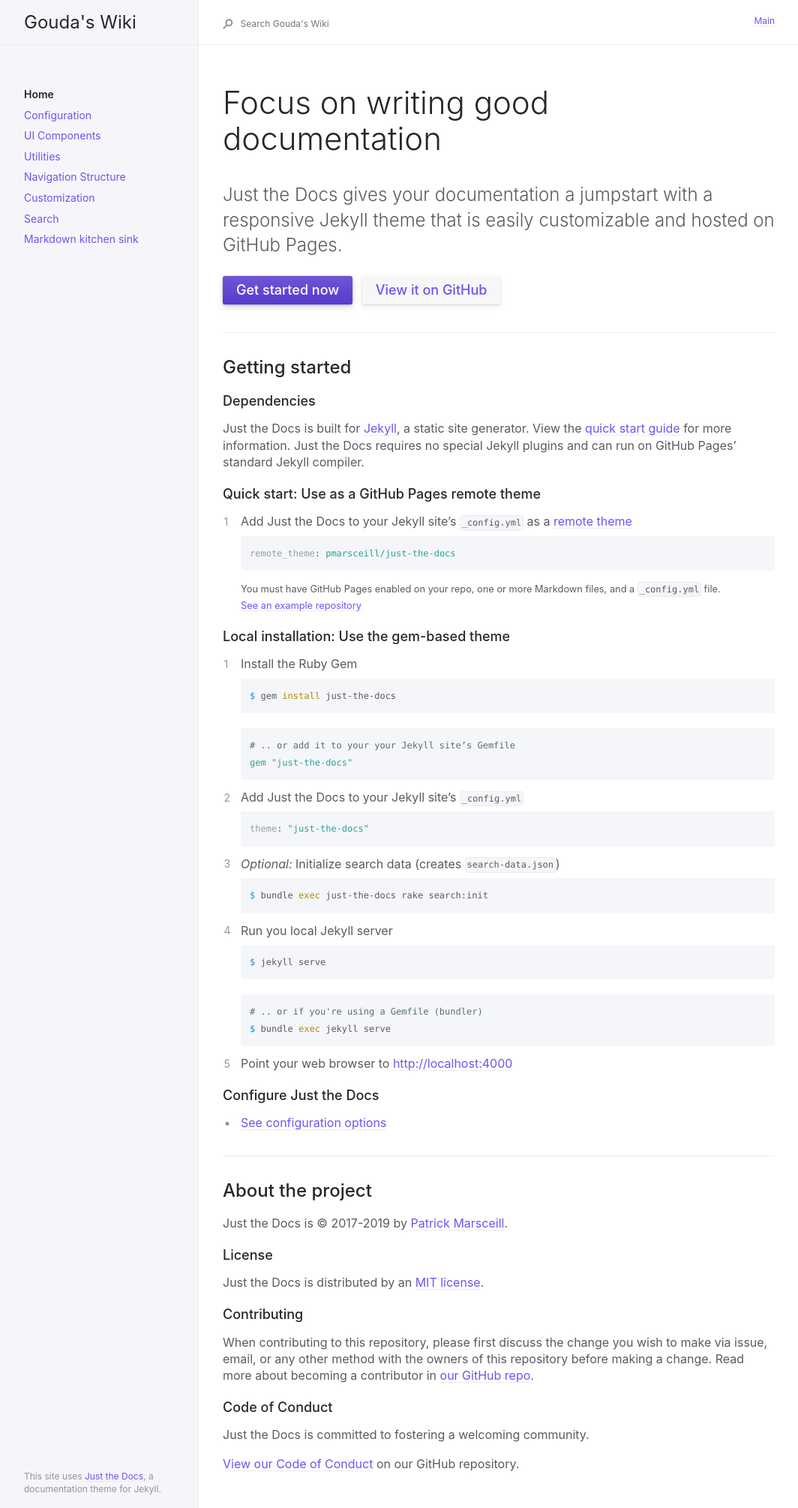
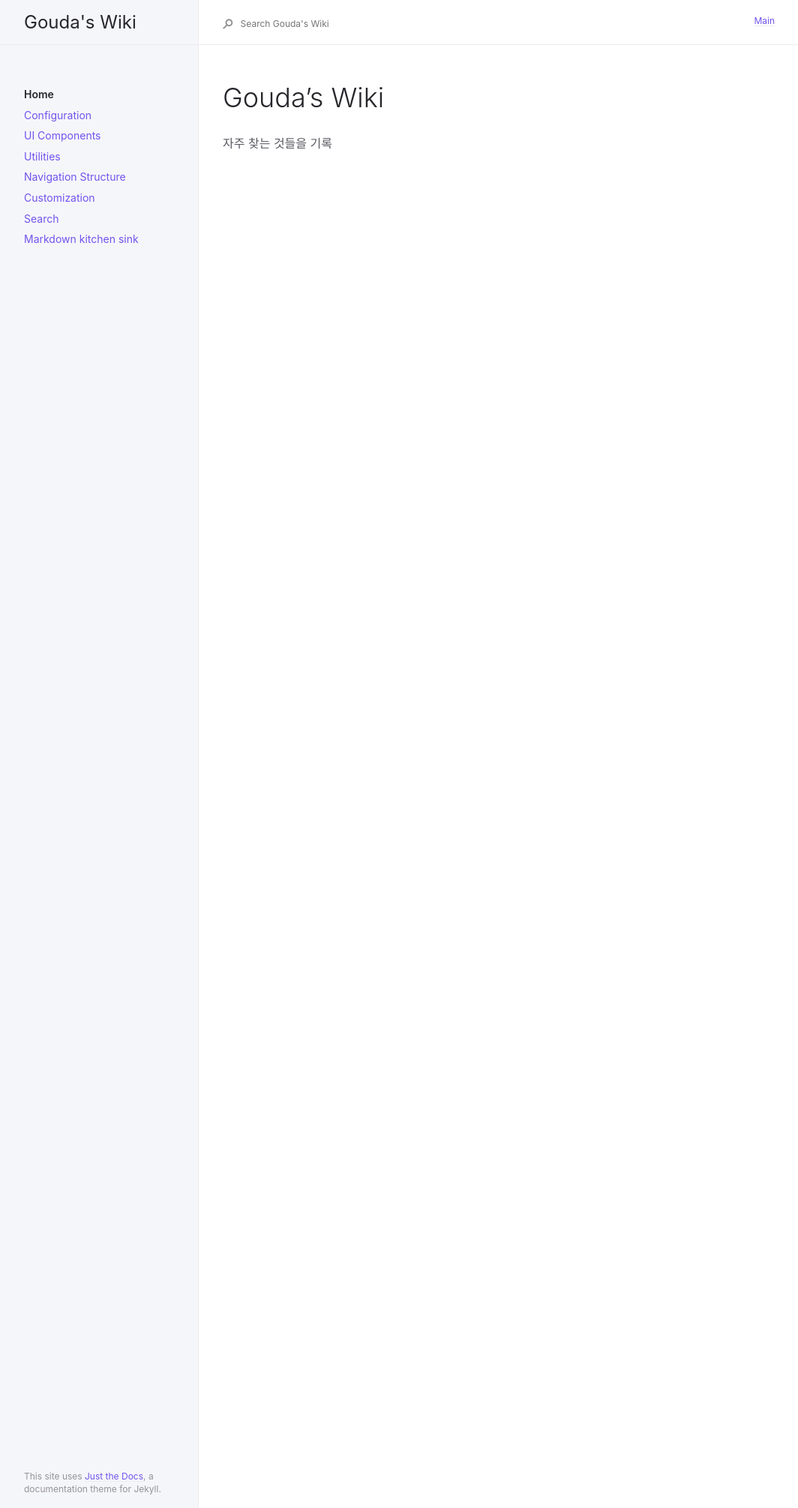
Before and after one commit to lifeisgouda/goudawiki, a Jekyll site: the page built from index.md, in a window 1280 px wide. Shown: the whole page at 75% size, without its empty margins (91-1155 px from the left). Built offline with Jekyll 4.4.1, drawn with Linux system fonts in a browser that asks for light colours.

Commit message:
edit index

````diff
--- a/index.md
+++ b/index.md
@@ -2,83 +2,10 @@
 layout: default
 title: Home
 nav_order: 1
-description: "Just the Docs is a responsive Jekyll theme with built-in search that is easily customizable and hosted on GitHub Pages."
+description: ""
 permalink: /
 ---
 
-# Focus on writing good documentation
-{: .fs-9 }
+# Gouda's Wiki
 
-Just the Docs gives your documentation a jumpstart with a responsive Jekyll theme that is easily customizable and hosted on GitHub Pages.
-{: .fs-6 .fw-300 }
-
-[Get started now](#getting-started){: .btn .btn-primary .fs-5 .mb-4 .mb-md-0 .mr-2 } [View it on GitHub](https://github.com/pmarsceill/just-the-docs){: .btn .fs-5 .mb-4 .mb-md-0 }
-
----
-
-## Getting started
-
-### Dependencies
-
-Just the Docs is built for [Jekyll](https://jekyllrb.com), a static site generator. View the [quick start guide](https://jekyllrb.com/docs/) for more information. Just the Docs requires no special Jekyll plugins and can run on GitHub Pages' standard Jekyll compiler.
-
-### Quick start: Use as a GitHub Pages remote theme
-
-1. Add Just the Docs to your Jekyll site's `_config.yml` as a [remote theme](https://blog.github.com/2017-11-29-use-any-theme-with-github-pages/)
-```yaml
-remote_theme: pmarsceill/just-the-docs
-```
-<small>You must have GitHub Pages enabled on your repo, one or more Markdown files, and a `_config.yml` file. [See an example repository](https://github.com/pmarsceill/jtd-remote)</small>
-
-### Local installation: Use the gem-based theme
-
-1. Install the Ruby Gem
-```bash
-$ gem install just-the-docs
-```
-```yaml
-# .. or add it to your your Jekyll site’s Gemfile
-gem "just-the-docs"
-```
-2. Add Just the Docs to your Jekyll site’s `_config.yml`
-```yaml
-theme: "just-the-docs"
-```
-3. _Optional:_ Initialize search data (creates `search-data.json`)
-```bash
-$ bundle exec just-the-docs rake search:init
-```
-3. Run you local Jekyll server
-```bash
-$ jekyll serve
-```
-```bash
-# .. or if you're using a Gemfile (bundler)
-$ bundle exec jekyll serve
-```
-4. Point your web browser to [http://localhost:4000](http://localhost:4000)
-
-### Configure Just the Docs
-
-- [See configuration options]({{ site.baseurl }}{% link docs/configuration.md %})
-
----
-
-## About the project
-
-Just the Docs is &copy; 2017-2019 by [Patrick Marsceill](http://patrickmarsceill.com).
-
-### License
-
-Just the Docs is distributed by an [MIT license](https://github.com/pmarsceill/just-the-docs/tree/master/LICENSE.txt).
-
-### Contributing
-
-When contributing to this repository, please first discuss the change you wish to make via issue,
-email, or any other method with the owners of this repository before making a change. Read more about becoming a contributor in [our GitHub repo](https://github.com/pmarsceill/just-the-docs#contributing).
-
-### Code of Conduct
-
-Just the Docs is committed to fostering a welcoming community.
-
-[View our Code of Conduct](https://github.com/pmarsceill/just-the-docs/tree/master/CODE_OF_CONDUCT.md) on our GitHub repository.
+자주 찾는 것들을 기록
````
